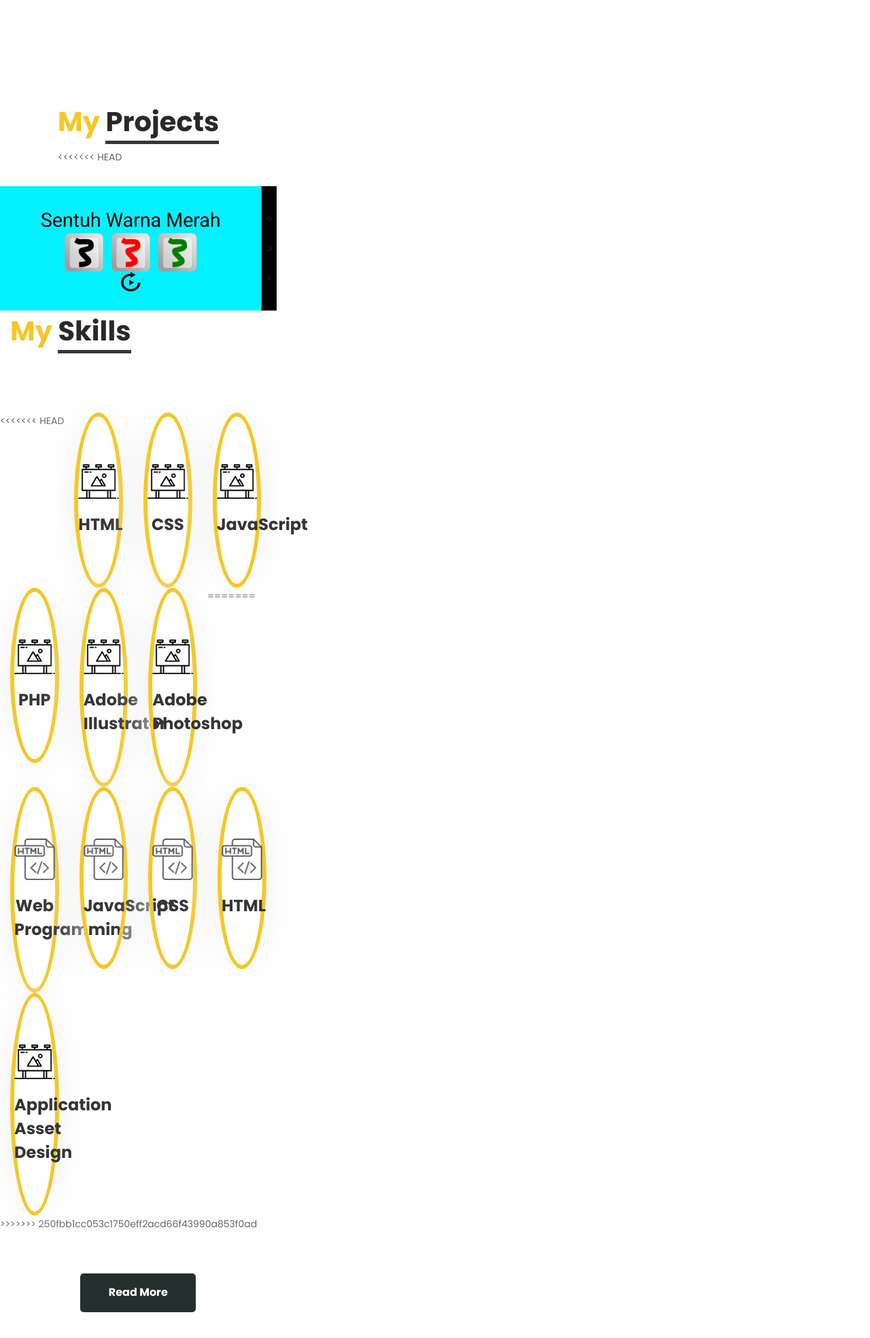
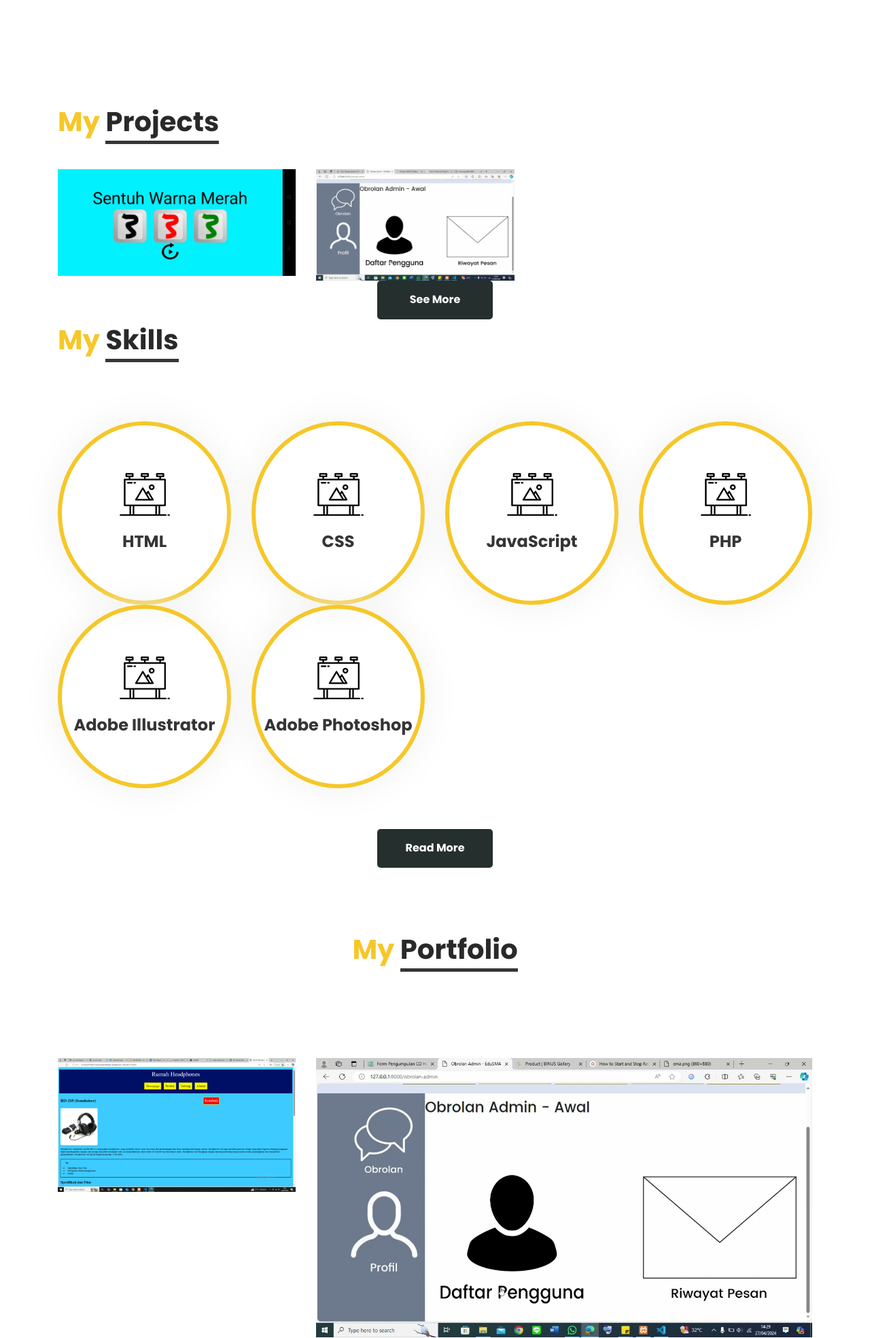
Before and after one commit to Dio-Damar-Danendra-Portofolio/Portofolio_Task, a PHP site: page / in a window 1280 px wide. Shown: the part 735-2704 px from the top of the page at 68% size. Run offline with PHP 8.4, Linux system fonts and the light colour scheme; data comes from the database, SQL or seed files in the repository; some libraries are stand-ins or nearby versions; some web fonts are replaced.

Commit message:
Merged remote repository with local files

```diff
--- a/admin/inc/header.php
+++ b/admin/inc/header.php
@@ -19,7 +19,7 @@
                         <a href="portfolio_list.php" class="btn btn-primary btn-md">Portfolio</a>
                     </div>
                     <div class="col-md-2 p-2">
-                        <a href="../index.php" class="btn btn-primary btn-md">Viewer</a>
+                        <a href="../index.php" target="_self" class="btn btn-primary btn-md">Viewer</a>
                     </div>
             </div>
         </div>
--- a/inc/contact.php
+++ b/inc/contact.php
@@ -11,7 +11,6 @@
                      <div class="mail_section_1">
                         <form action="" method="post">
                         <input type="text" class="mail_text" placeholder="Insert Your Full Name" name="full_name" id="full_name" required>
-<<<<<<< HEAD
                         <input type="email" class="mail_text" placeholder="Insert Your Email Address" name="email" id="email" required>
                         <input type="text" class="mail_text" placeholder="Insert Your Phone Number" id="phone" name="phone" required>
                         <input type="text" class="mail_text" placeholder="Insert Your Message Subject" id="subject" name="subject" required>
@@ -21,15 +20,6 @@
                               <button type="submit" class="btn btn-warning btn-md" name="send">Send Message</button>
                               <button type="reset" class="btn btn-danger btn-md" name="reset_button">Reset</button>
                            </div>
-=======
-                        <input type="email" class="mail_text" placeholder="Insert Your Email" name="email" id="email" required>
-                        <input type="text" class="mail_text" placeholder="Insert Your Phone" id="phone" name="phone" required>
-                        <input type="text" class="mail_text" placeholder="Insert Your Message Subject" id="subject" name="subject" required>
-                        <textarea class="massage-bt" placeholder="Type Your Message" rows="10" id="message" name="message"></textarea>
-                        <div class="send_bt">
-                           <button class="btn btn-warning btn-md" name="send">Send Now!</button>
->>>>>>> 250fbb1cc053c1750eff2acd66f43990a853f0ad
-                        </div>
                         </form>
                      </div>
                   </div>
--- a/inc/header.php
+++ b/inc/header.php
@@ -23,7 +23,7 @@
                         <a class="nav-link" href="#contact">Contact Me</a>
                      </li>
                      <li class="nav-item">
-                        <a class="nav-link" href="admin/index.php" target="_self">Portfolio Manager</a>
+                        <a class="nav-link" href="admin/index.php" target="_self" onclick="return confirm('This page will redirect you to the admin page...')">Portfolio Manager</a>
                      </li>
                   </ul>
                </div>
--- a/inc/portfolio.php
+++ b/inc/portfolio.php
@@ -8,7 +8,6 @@
             <div class="portfolio_section">
                <div class="portfolio_section_2">
                   <div class="row">
-<<<<<<< HEAD
                      <?php foreach ($rowPortfolio as $portfolio) { ?>
                         <?php if ($portfolio['id'] % 2 == 0) { ?>
                            <div class="col-md-8">
@@ -22,6 +21,7 @@
                               </div>
                            </div>
                         </div>
+                        </div>
                         <?php } else { ?>
                            <div class="col-md-4">
                         <div class="container_main">
@@ -29,44 +29,19 @@
                            <div class="overlay">
                               <div class="text">
                                  <div class="btn_main">
-                                    <div class="buy_bt"><a title="Demo EduSMA" href="<?php echo $portfolio['portfolio_link']?>" target="_blank">See More</a></div>
-=======
-                     <div class="col-md-8">
-                        <div class="container_main">
-                           <img src="images/Spesial Terapi.jpg" alt="Spesial Terapi" class="image">
-                           <div class="overlay">
-                              <div class="text">
-                                 <div class="btn_main">
-                                    <div class="buy_bt"><a target="_blank" title="Spesial Therapy (Beta Version) Demo" href="http://youtu.be/QtEv4N3RNVc">See More</a></div>
->>>>>>> 250fbb1cc053c1750eff2acd66f43990a853f0ad
+                                    <div class="buy_bt"><a href="<?php echo $portfolio['portfolio_link']?>" target="_blank">See More</a></div>
                                  </div>
                               </div>
                            </div>
                         </div>
-                     </div>
-<<<<<<< HEAD
+                        </div>
                         <?php } ?>
                         <?php } ?>
                      </div>
                   </div>
                </div>
-=======
-                     <div class="col-md-4">
-                        <div class="container_main">
-                           <img src="images/Demo EduSMA.jpg" alt="EduSMA" class="image">
-                           <div class="overlay">
-                              <div class="text">
-                                 <div class="btn_main">
-                                    <div class="buy_bt"><a title="Demo EduSMA" href="https://youtu.be/Ilg5M6uY2AQ" target="_blank">See More</a></div>
-                                 </div>
-                              </div>
-                           </div>
-                        </div>
-                     </div>
                   </div>
                </div>
-
->>>>>>> 250fbb1cc053c1750eff2acd66f43990a853f0ad
             <div class="seemore_bt"><a target="_blank" href="https://github.com/Dio-Damar-Danendra-Portofolio">See More</a></div>
          </div>
       </div>
--- a/inc/projects.php
+++ b/inc/projects.php
@@ -5,9 +5,6 @@
                <div class="col-sm-12">
                   <h1 class="services_taital">My <span class="portfolio_taital_1">Projects</span></h1>
                </div>
-            </div>
-<<<<<<< HEAD
-            </div>
             </div>
             <div class="services_section">
                <div class="portfolio_section_2">
@@ -24,54 +21,26 @@
                                  </div>
                               </div>
                            </div>
-                        </div>
+                           </div>
                            </div>
                         <?php } else { ?>
-                           <div class="col-md-4">
+                        <div class="col-md-4">
                         <div class="container_main">
                            <img src="uploads/<?php echo $projects['project_image'] ?>" title="<?php $projects['project_name'] ?>" alt="<?php echo $projects['project_name'] ?>" class="image">
                            <div class="overlay">
                               <div class="text">
                                  <div class="btn_main">
                                     <div class="buy_bt"><a target="_blank" title="<?php echo $projects['project_name'] ?>" href="<?php echo $projects['project_link'] ?>">See More</a></div>
-=======
-         </div>
-            <div class="services_section">
-               <div class="portfolio_section_2">
-                  <div class="row">
-                     <div class="col-md-8">
-                        <div class="container_main">
-                           <img src="images/spesialterapi.png" style="align-items: center; min-width: 20%; min-height: 20%; max-width: 40%; max-height: 40%;"  alt="Spesial Terapi" class="image">
-                           <div class="overlay">
-                              <div class="text">
-                                 <div class="btn_main">
-                                    <div class="buy_bt"><a target="_blank" title="Spesial Terapi" href="https://play.google.com/store/apps/details?id=com.spesialkaryamandiri.spesialterapi">See More</a></div>
                                  </div>
                               </div>
                            </div>
                         </div>
-                     </div>
-                     <div class="col-md-4">
-                        <div class="container_main">
-                           <img src="images/EduSMA.png" title="EduSMA" alt="EduSMA" class="image">
-                           <div class="overlay">
-                              <div class="text">
-                                 <div class="btn_main">
-                                    <div class="buy_bt"><a target="_blank" title="EduSMA" href="https://drive.google.com/file/d/1hqkSUudyyZLE_iDqV6b-tAtfdSoYR0c1/view?usp=sharing">See More</a></div>
->>>>>>> 250fbb1cc053c1750eff2acd66f43990a853f0ad
-                                 </div>
-                              </div>
-                           </div>
                         </div>
-                     </div>
-<<<<<<< HEAD
-                           <?php }
-                         } ?>
-=======
->>>>>>> 250fbb1cc053c1750eff2acd66f43990a853f0ad
+                        <?php }
+                     } ?>
                   </div>
                </div>
             </div>
-                  <div class="seemore_bt"><a title="Click for More Projects" target="_blank" href="https://github.com/Dio-Damar-Danendra-Portofolio">See More</a></div>
+            <div class="seemore_bt"><a title="Click for More Projects" target="_blank" href="https://github.com/Dio-Damar-Danendra-Portofolio">See More</a></div>
          </div>
       </div>
--- a/inc/skills.php
+++ b/inc/skills.php
@@ -9,7 +9,6 @@
          <div class="container">
             <div class="services_section_2">
                <div class="row">
-<<<<<<< HEAD
                   <?php foreach ($rowSkill as $skill) { ?>
                      <?php if ($skill['category'] == "Web Programming (Frontend)" || $skill['category'] == "Web Programming (Backend)") { ?>
                         <div class="col-lg-3 col-sm-6">
@@ -29,43 +28,6 @@
                         </div>
                         <?php } ?>
                   <?php } ?>
-=======
-               <div class="col-lg-3 col-sm-6">
-                     <div class="box_main">
-                     <div class="app_icon"><img src="images/icon-3.png"></div>
-                        <div class="app_icon_1"><img src="images/icon-7.png"></div>
-                        <h4 class="services_text">Web Programming</h4>
-                     </div>
-                  </div>
-                  <div class="col-lg-3 col-sm-6">
-                     <div class="box_main">
-                     <div class="app_icon"><img src="images/icon-3.png"></div>
-                        <div class="app_icon_1"><img src="images/icon-7.png"></div>
-                        <h4 class="services_text">JavaScript</h4>
-                     </div>
-                  </div>
-                  <div class="col-lg-3 col-sm-6">
-                     <div class="box_main">
-                     <div class="app_icon"><img src="images/icon-3.png"></div>
-                        <div class="app_icon_1"><img src="images/icon-7.png"></div>
-                        <h4 class="services_text">CSS</h4>
-                     </div>
-                  </div>
-                  <div class="col-lg-3 col-sm-6">
-                     <div class="box_main">
-                     <div class="app_icon"><img src="images/icon-3.png"></div>
-                        <div class="app_icon_1"><img src="images/icon-7.png"></div>
-                        <h4 class="services_text">HTML</h4>
-                     </div>
-                  </div>
-                  <div class="col-lg-3 col-sm-6">
-                     <div class="box_main ">
-                        <div class="app_icon"><img src="images/icon-4.png"></div>
-                        <div class="app_icon_1"><img src="images/icon-8.png"></div>
-                        <h4 class="services_text">Application Asset Design</h4>
-                     </div>
-                  </div>
->>>>>>> 250fbb1cc053c1750eff2acd66f43990a853f0ad
                </div>
                <div class="readmore_bt"><a target="_blank" title="Click for More Skills" href="https://drive.google.com/file/d/1ZSZVgzLhVKgphmPhpL1rRlW4zieUUT6a/view?usp=sharing">Read More</a></div>
             </div>
--- a/index.php
+++ b/index.php
@@ -109,8 +109,4 @@
          });
       </script>
    </body>
-<<<<<<< HEAD
 </html>
-=======
-</html>
->>>>>>> 250fbb1cc053c1750eff2acd66f43990a853f0ad
```
